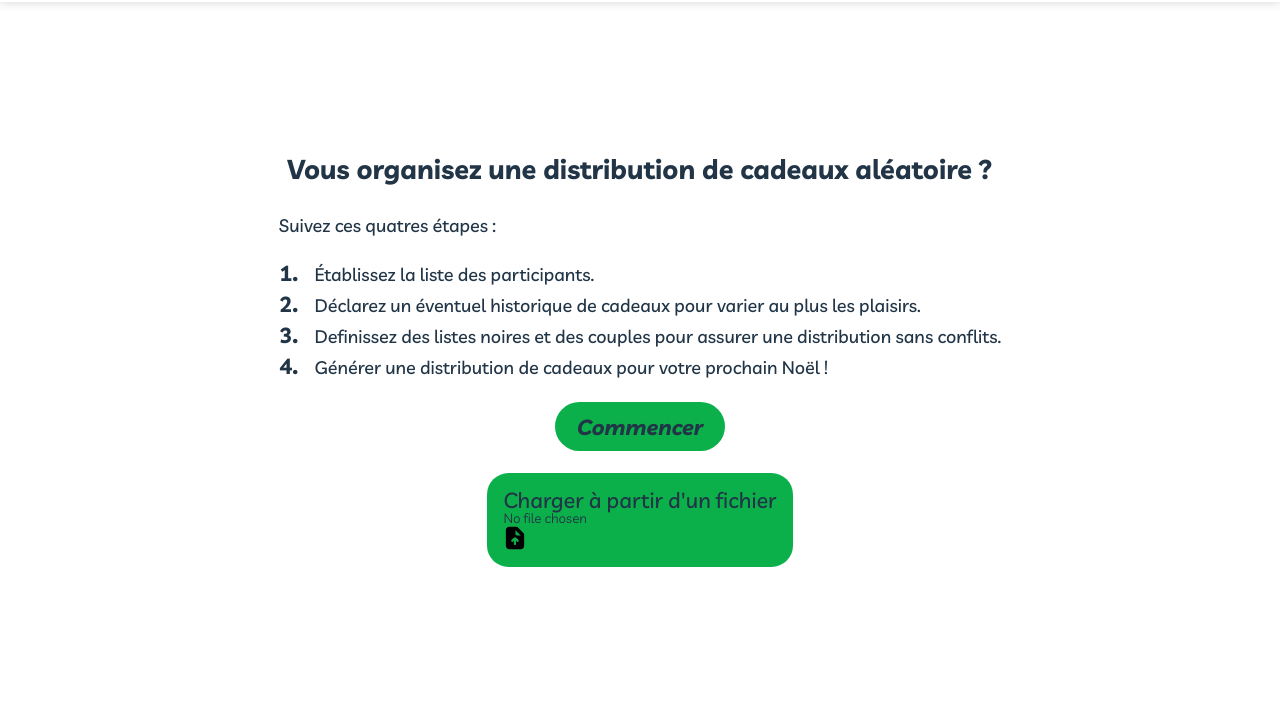
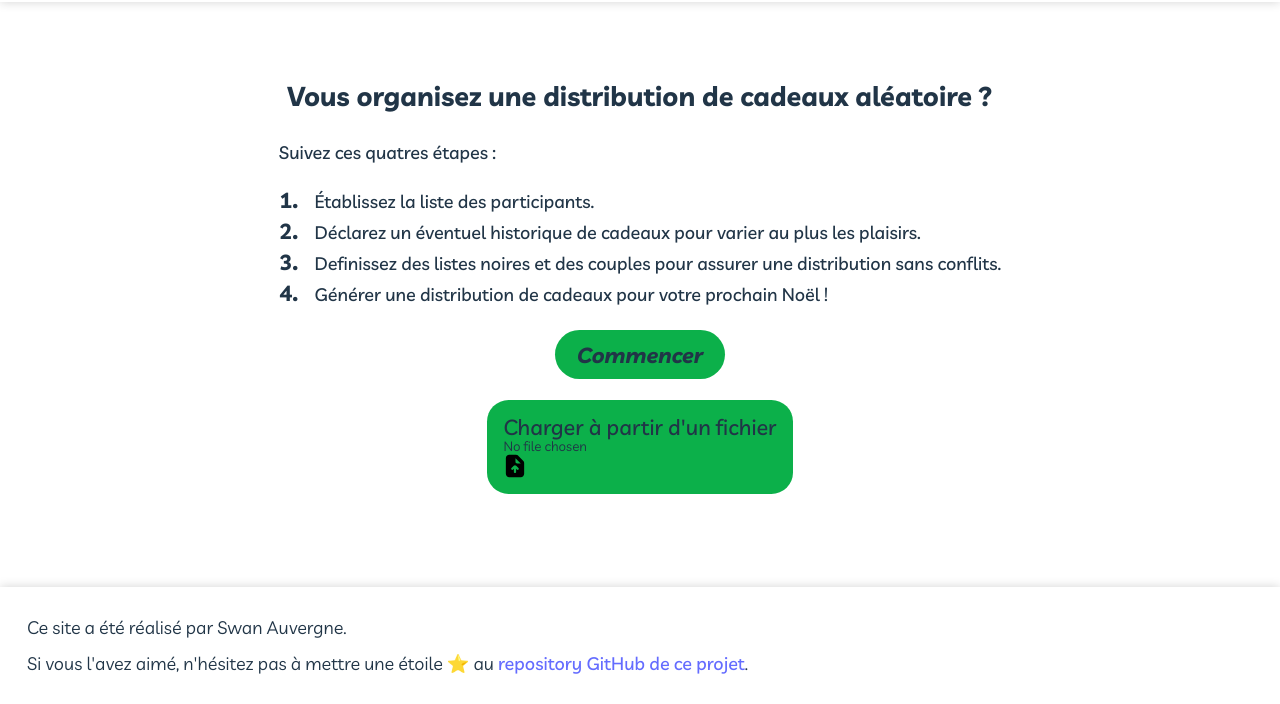
Before and after one commit to Swan38/Swan38.github.io, a website built with Vite: page index.html in a window 1280 px wide. Shown: the part 96-800 px from the top of the page. Built offline with nearby package versions, Linux system fonts and the light colour scheme; what svg-injector would draw is missing.

Commit message:
Footer with repo link

```diff
--- a/index.html
+++ b/index.html
@@ -70,6 +70,13 @@
         </div>
     </div>
 
+    <footer>
+        <div>Ce site a été réalisé par Swan Auvergne.</div>
+        <div>Si vous l'avez aimé, n'hésitez pas à mettre une étoile ⭐ au <a
+                href="https://github.com/Swan38/Swan38.github.io" target="_blank">repository GitHub de ce
+                projet</a>.</div>
+    </footer>
+
     <script type="module" src="/src/main.ts"></script>
 </body>
 
--- a/src/style.css
+++ b/src/style.css
@@ -84,6 +84,17 @@ header {
     background-color: var(--background-color);
     box-shadow: 0 0 10px var(--shadow-color);
     margin-bottom: 10px;
+}
+
+footer {
+    background-color: var(--background-color);
+    box-shadow: 0 0 10px var(--shadow-color);
+    font-size: large;
+    margin-top: calc(10px + 1em);
+    padding: 1em;
+}
+footer > * {
+    margin: .5em;
 }
 
 h1 {
@@ -268,6 +279,7 @@ button > svg {
     display: grid;
     grid-template-columns: repeat(4, minmax(0, 1fr));
     grid-template-rows: 0fr 1fr;
+    margin: 0 0 auto;
 }
 
 label.tab_selection {
```
